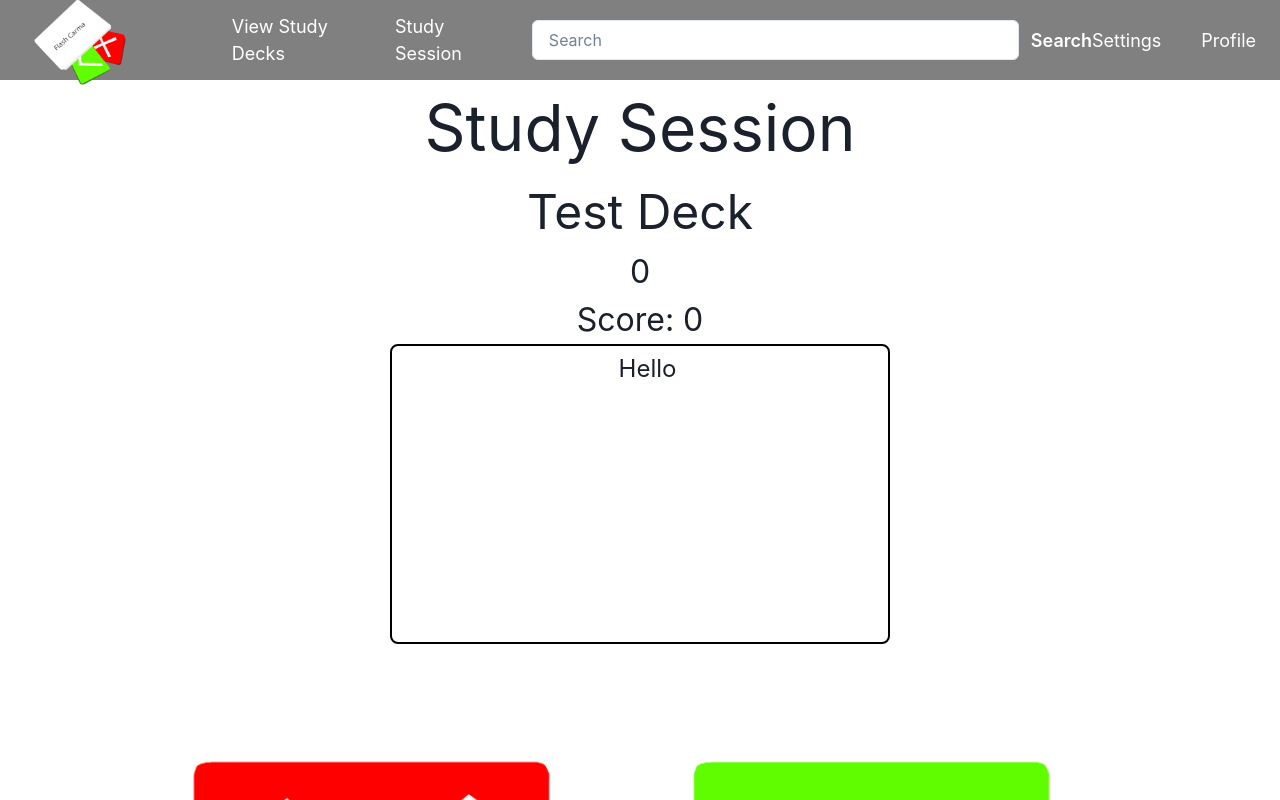
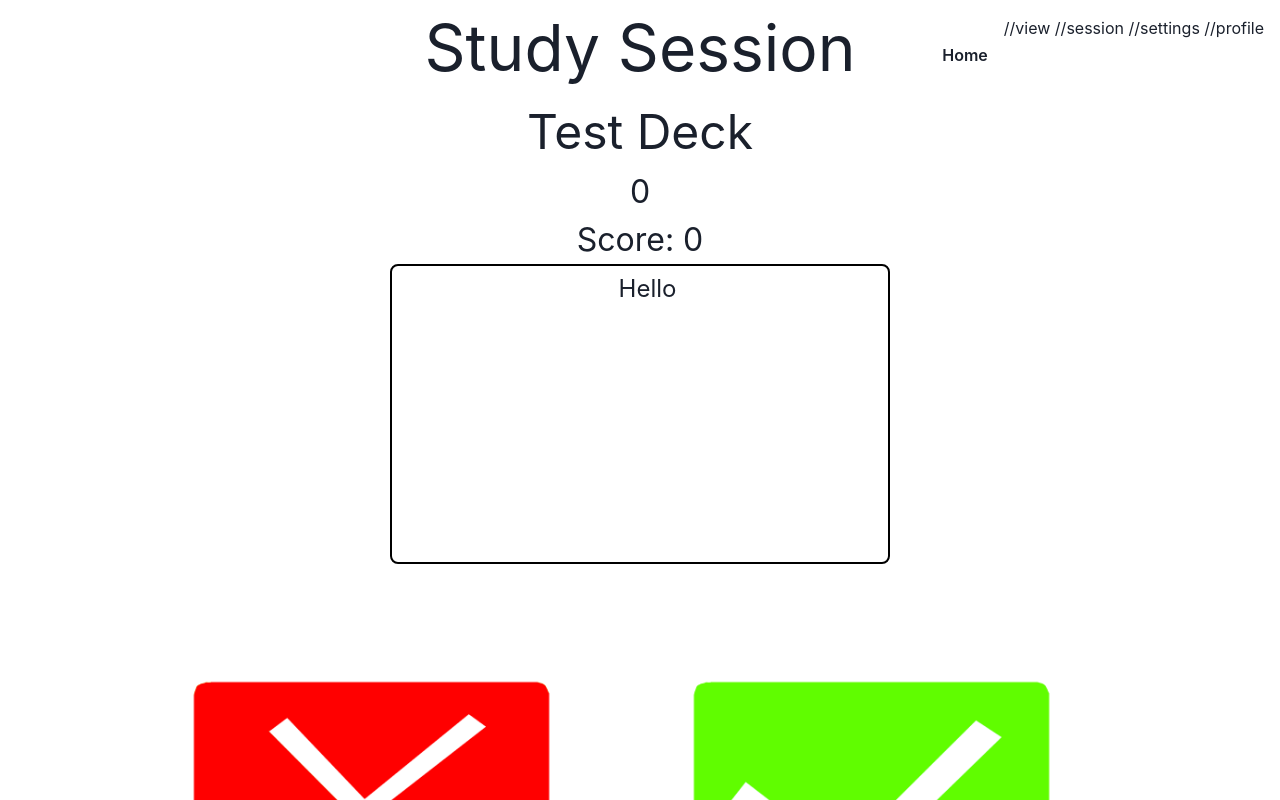
Before and after one commit to Brandon3522/flash_carma, a React (Create React App) app: page /study in a window 1280 px wide. Shown: the top 800 px of the page. Built offline with nearby package versions, Linux system fonts and the light colour scheme.

Commit message:
changing the navbar

```diff
--- a/src/components/Navbar.js
+++ b/src/components/Navbar.js
@@ -1,72 +1,39 @@
 import React, { useState } from 'react';
-import { Text, Flex, Link, Input, Button, Box, Image } from '@chakra-ui/react';
+import { Switch, Flex, Link, Input, Button, Box, Image } from '@chakra-ui/react';
 import logo from './images/logo.png'
 import { Link as ReachLink } from 'react-router-dom';
 
 function Navbar() {
-  const [scroll, setScroll] = useState(false);
+  const [display, changeDisplay] = useState('none')
+  return (
+    <Flex>
+      <Flex
+        position='fixed'
+        top='1rem'
+        right='1rem'
+        align='center'
+      >
+        <Flex display={['none', 'none', 'flex', 'flex']}>
+          <Link as={ReachLink} to='\home'>
+            <Button
+              as='a'
+              variant='ghost'
+              aria-label='home'
+              my={5}
+              w='100%'>
+                Home
+            </Button>
+          </Link>
 
-  const changeScroll = () =>
-    document.body.scrollTop > 80 || document.documentElement.scrollTop > 80
-      ? setScroll(true)
-      : setScroll(false);
 
-  window.addEventListener('scroll', changeScroll);
-
-  return (
-    <Box>
-      <Flex
-        h="10vh"
-        alignItems="center"
-        p="6"
-        boxShadow={scroll ? 'base' : 'none'}
-        position="sticky"
-        top="0"
-        zIndex="sticky"
-        w="full"
-        backgroundColor="grey"
-        color="white"
-        fontSize="large"
-        justifyContent="space-between"
-      >
-        <Link as={ReachLink} to="/home">
-          <Image
-            src={logo}
-            // objectFit="cover"
-            mt={'8'}
-            ml={'-10'}
-            // width="100%"
-            // height="auto"
-          />
-        </Link>
-
-        {/* Add links */}
-        <Link mr="10">View Study Decks</Link>
-        <Link>Study Session</Link>
-
-        <Flex>
-          <Input
-            placeholder="Search"
-            backgroundColor="white"
-            textColor="grey"
-            ml="10"
-            size="md"
-            htmlSize={40}
-            width="auto"
-          ></Input>
-          <Button fontSize="large" ml="3" color="white" variant="link">
-            Search
-          </Button>
-        </Flex>
-
-        {/* Add links */}
-        <Flex>
-          <Link mr="10">Settings</Link>
-          <Link>Profile</Link>
+          //view
+          //session
+          //settings
+          //profile
         </Flex>
       </Flex>
-    </Box>
-  );
+    </Flex>
+  )
 }
 
 export default Navbar;
```
